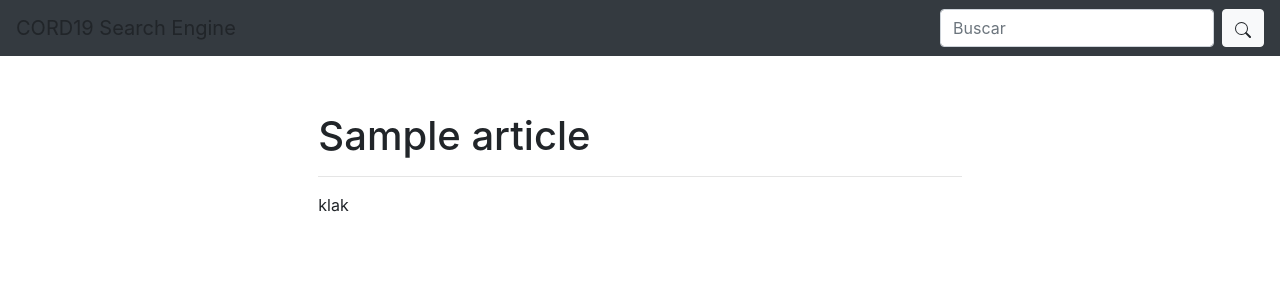
After one commit to lyriad/CORD19-Search-Engine, a Flask app: page /article/1 in a window 1280 px wide. The commit adds this page. Shown: the top 300 px of the page. Run offline with Flask 2, Linux system fonts and the light colour scheme; a database or web service that is not in the repository returns one stand-in record (values such as "Sample title"); parts of the project's set-up code (start-up, migrations or seed data) failed here and were passed over; some libraries are stand-ins or nearby versions.

Commit message:
single article view

```diff
--- a/app.py
+++ b/app.py
@@ -42,6 +42,13 @@ def index():
 
     return render_template('search.html', articles = articles)
 
+@app.route('/article/<paper_id>')
+def article(paper_id):
+
+    article = mongo2.db.articles.find({'paper_id': paper_id},{'_id':0})[0]
+
+    return render_template('article.html', article = article)
+
 @app.route('/test')
 def testdb():
     return  json.dumps({'test': [x for x in mongo2.db.articles.find({'paper_id': 'be5bddac1b08e3f6c757bdbd6564255e6ee96f4a'},{'_id':0})]})
--- /dev/null
+++ b/templates/article.html
@@ -0,0 +1,17 @@
+{% extends 'index.html' %}
+
+{% block content %}
+<div class="container-fluid">
+    <div class="content-wrapper d-flex align-items-start px-0">
+        <div class="row w-100 mx-0">
+            <div class="col-lg-8 mx-auto">
+                <div class="text-left py-2 px-4 px-sm-5">
+                    <h1>{{ article['title'] if article['title'] != 'X' else 'No tiene titulo' }}</h1>
+                    <hr>
+                    <p class="article-body">klak</p>
+                </div>
+            </div>
+        </div>
+    </div>
+</div>
+{% endblock content %}
--- a/templates/search.html
+++ b/templates/search.html
@@ -4,7 +4,7 @@
 <h3 class="text-center">Resultados</h3>
 <div class="list-group w-50 mx-auto">
     {% for article in articles %}
-    <a href="#" class="list-group-item list-group-item-action flex-column align-items-center">
+    <a href="/article/{{ article['id'] }}" class="list-group-item list-group-item-action flex-column align-items-center">
         <div class="d-flex w-100 justify-content-between">
             <h5 class="mb-1">{{ article['title'] if article['title'] != 'X' else article['id'] }}</h5>
         </div>
```
